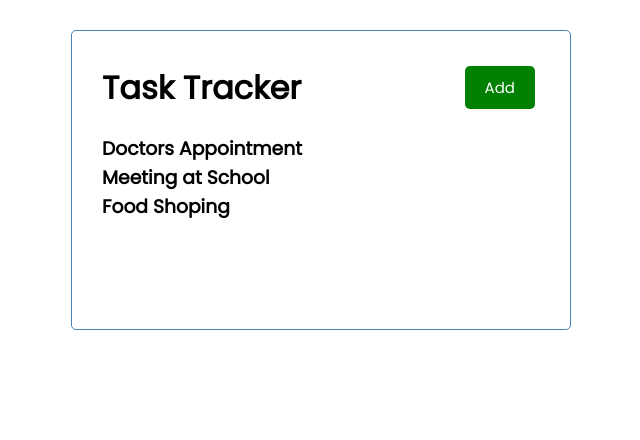
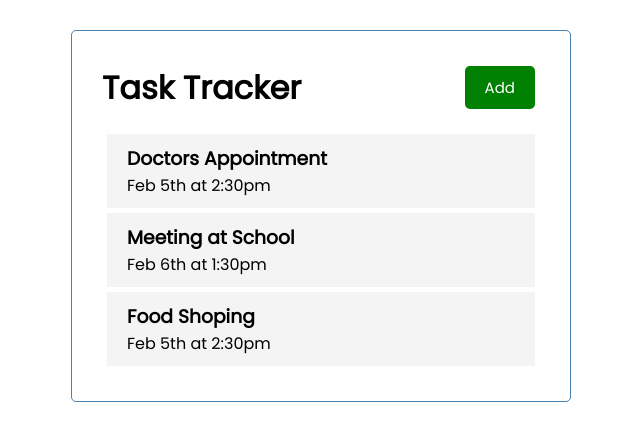
Before and after one commit to GanibegovicIsmail/task-tracker, a React (Create React App) app: page / in a window 1280 px wide. Shown: the top 440 px of the page, without its empty margins (319-959 px from the left). Built offline with nearby package versions, Linux system fonts and the light colour scheme.

Commit message:
Fix: Tasks Fixed

```diff
--- a/package.json
+++ b/package.json
@@ -8,6 +8,7 @@
     "@testing-library/user-event": "^13.5.0",
     "react": "^18.2.0",
     "react-dom": "^18.2.0",
+    "react-icons": "^4.11.0",
     "react-scripts": "5.0.1",
     "web-vitals": "^2.1.4"
   },
--- a/src/App.js
+++ b/src/App.js
@@ -1,11 +1,33 @@
 import Header from './components/Header'
 import Tasks from './components/Tasks'
+import {useState} from 'react'
 
 const App = () => {
+  const [tasks, setTasks] = useState([
+    {
+        id:1,
+        text: 'Doctors Appointment',
+        day: 'Feb 5th at 2:30pm',
+        reminder: true,
+    },
+    {
+        id:2,
+        text: 'Meeting at School',
+        day: 'Feb 6th at 1:30pm',
+        reminder: true,
+    },
+    {
+        id:3,
+        text: 'Food Shoping',
+        day: 'Feb 5th at 2:30pm',
+        reminder: false,
+    }
+
+])
   return (
     <div className="container">
       <Header />
-      <Tasks />
+      <Tasks tasks={tasks}/>
     </div>
   );
 }
--- /dev/null
+++ b/src/components/Task.js
@@ -0,0 +1,10 @@
+const Task = ({task}) => {
+    return (
+        <div className="task">
+            <h3>{task.text}</h3>
+            <p>{task.day}</p>
+        </div>
+    )
+}
+
+export default Task;
--- a/src/components/Tasks.js
+++ b/src/components/Tasks.js
@@ -1,29 +1,13 @@
-import {useState} from 'react'
 
-const Tasks = () => {
-    const [tasks, setTasks] = useState([
-        {
-            id:1,
-            text: 'Doctors Appointment',
-            day: 'Feb 5th at 2:30pm',
-            reminder: true,
-        },
-        {
-            id:2,
-            text: 'Meeting at School',
-            day: 'Feb 6th at 1:30pm',
-            reminder: true,
-        },
-        {
-            id:3,
-            text: 'Food Shoping',
-            day: 'Feb 5th at 2:30pm',
-            reminder: false,
-        }
+import Task from './Task'
 
-    ])
-    return (<>
-    {tasks.map((task)=>(<h3 key = {task.id}>{task.text}</h3>))}
-    </>)
+const Tasks = ({tasks}) => {
+    return (
+    <>
+    {tasks.map((task)=>(
+    <Task key = {task.id} task = {task}/>
+    ))}
+    </>
+    )
 }
 export default Tasks
```
Also changed, not shown: 1 other file (tests, documents, lock files or other folders).
